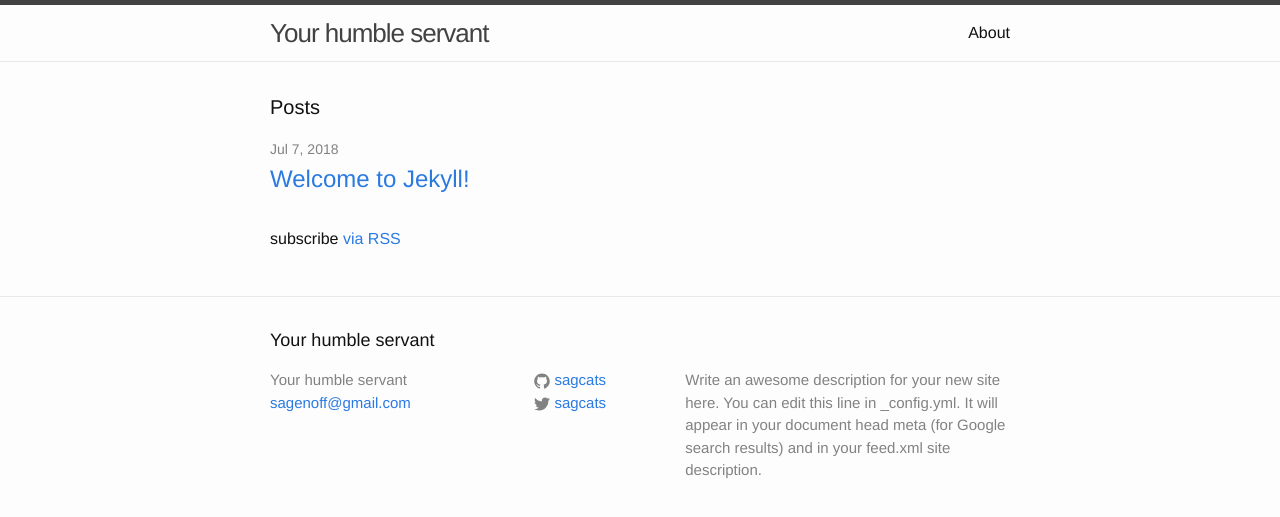
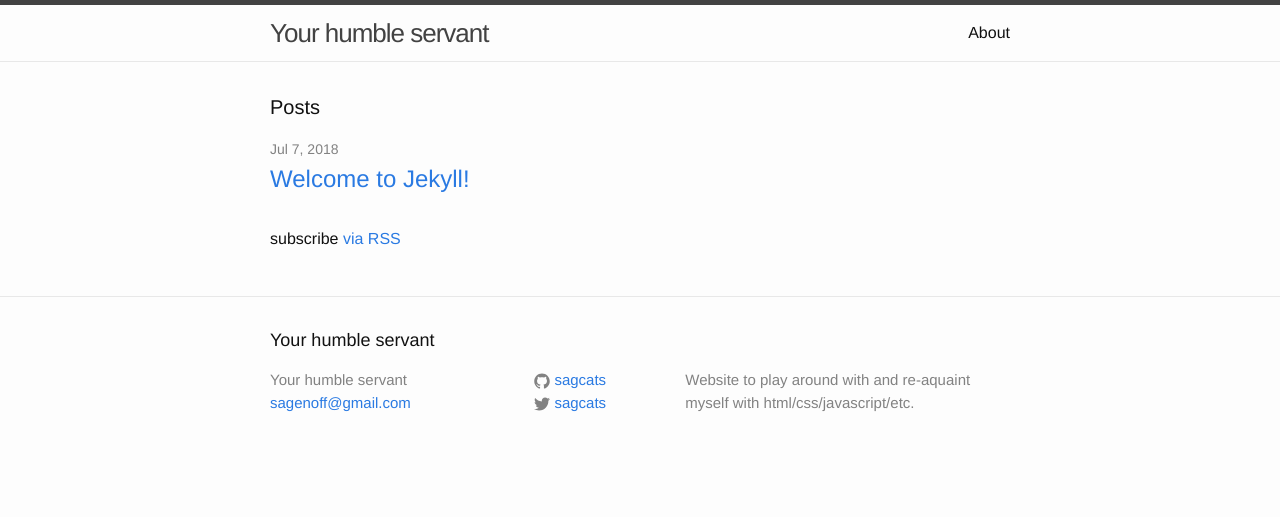
Before and after one commit to sagcats/sagcats.github.io, a Jekyll site: the page built from index.html, in a window 1280 px wide. Shown: the top 517 px of the page. Built offline with Jekyll 4.4.1, drawn with Linux system fonts in a browser that asks for light colours.

Commit message:
slight update

```diff
--- a/_config.yml
+++ b/_config.yml
@@ -9,10 +9,8 @@
 title: Your humble servant
 email: sagenoff@gmail.com
 description: > # this means to ignore newlines until "baseurl:"
-  Write an awesome description for your new site here. You can edit this
-  line in _config.yml. It will appear in your document head meta (for
-  Google search results) and in your feed.xml site description.
-baseurl: "/cats" # the subpath of your site, e.g. /blog
+  Website to play around with and re-aquaint myself with html/css/javascript/etc.
+baseurl: "" # the subpath of your site, e.g. /blog
 url: "https://sagcats.github.io" # the base hostname & protocol for your site
 twitter_username: sagcats
 github_username:  sagcats
```
